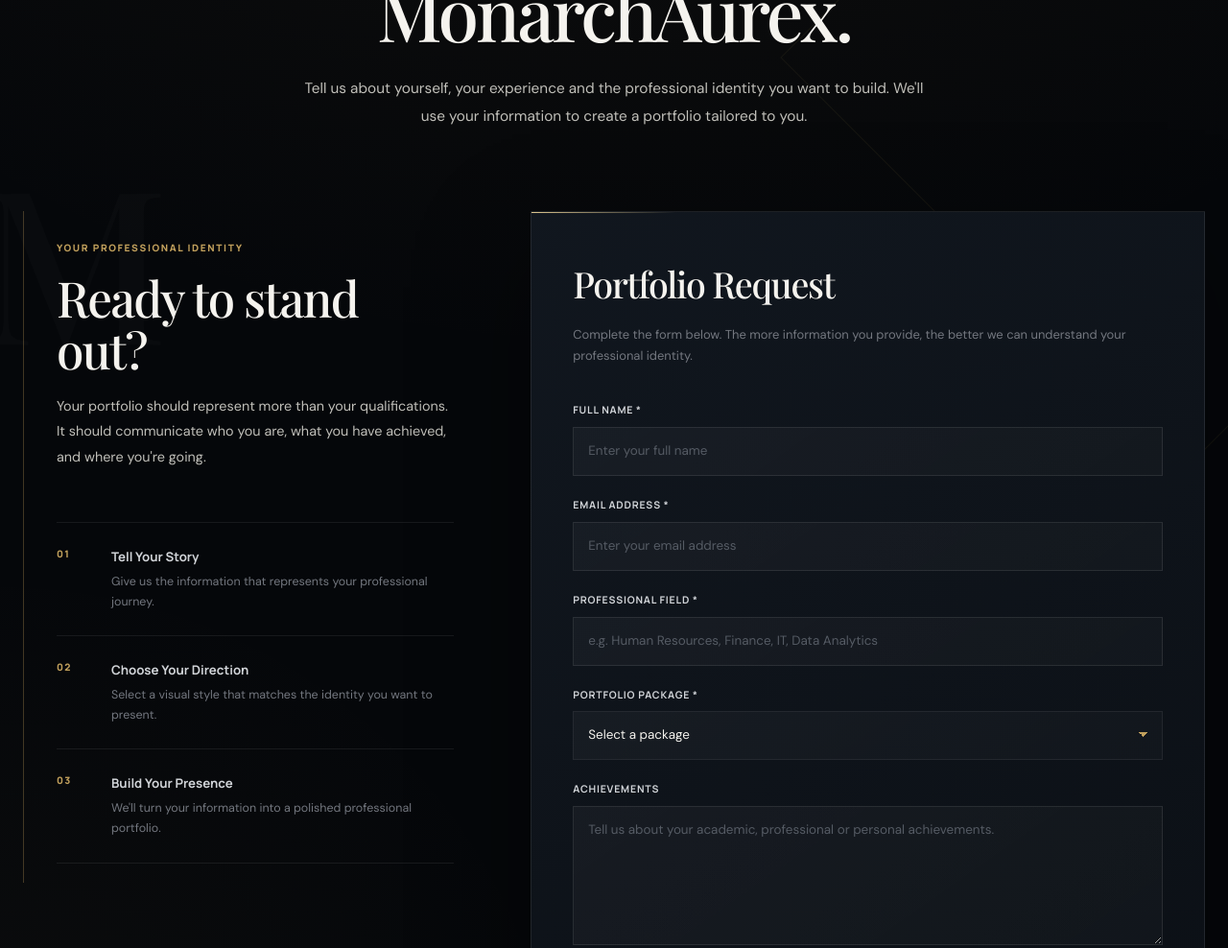
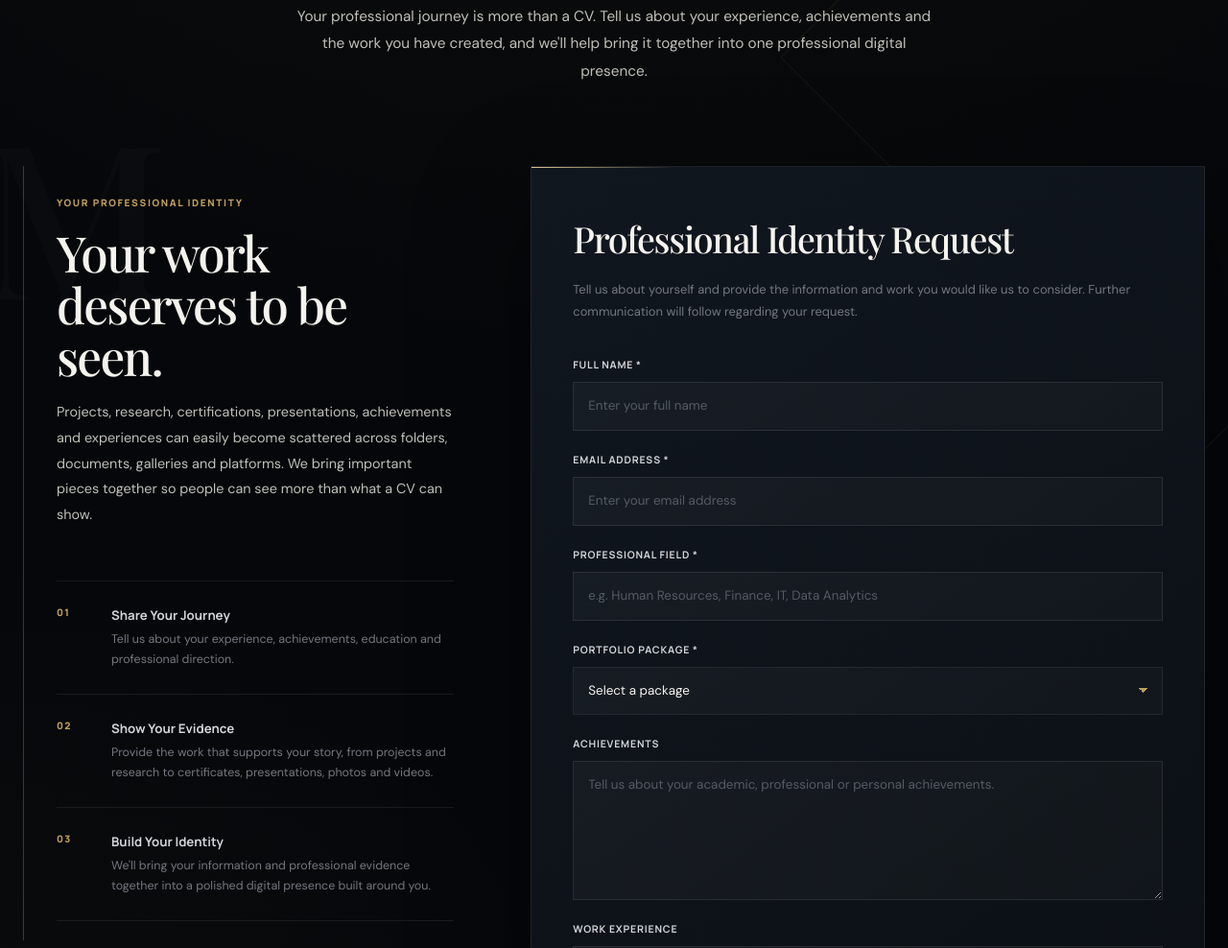
Before and after one commit to thabangmakgai265-commits/monarchtech-website, a plain HTML site: page request/request.html in a window 1280 px wide. Shown: the part 422-1410 px from the top of the page at 96% size. Drawn offline with nearby package versions, Linux system fonts and the light colour scheme.

Commit message:
Update request.html

```diff
--- a/request/request.html
+++ b/request/request.html
@@ -11,12 +11,12 @@
     >
 
     <title>
-        Request Your Portfolio | MonarchAurex
+        Request Your Professional Identity | MonarchAurex
     </title>
 
     <meta
         name="description"
-        content="Start your professional portfolio journey with MonarchAurex. Request a premium portfolio designed around your professional identity."
+        content="Start your professional identity with MonarchAurex. Bring together your work, experience, achievements and professional evidence in one digital presence."
     >
 
     <!-- Standalone Request Page Styles -->
@@ -116,14 +116,15 @@
                 </span>
 
                 <h2>
-                    Build Your Professional<br>
-                    Presence With MonarchAurex.
+                    Turn Your Work Into<br>
+                    Your Professional Identity.
                 </h2>
 
                 <p>
-                    Tell us about yourself, your experience and the professional
-                    identity you want to build. We'll use your information to
-                    create a portfolio tailored to you.
+                    Your professional journey is more than a CV. Tell us about
+                    your experience, achievements and the work you have created,
+                    and we'll help bring it together into one professional
+                    digital presence.
                 </p>
 
             </div>
@@ -145,14 +146,16 @@
 
 
                     <h3>
-                        Ready to stand out?
+                        Your work deserves to be seen.
                     </h3>
 
 
                     <p>
-                        Your portfolio should represent more than your qualifications.
-                        It should communicate who you are, what you have achieved,
-                        and where you're going.
+                        Projects, research, certifications, presentations,
+                        achievements and experiences can easily become scattered
+                        across folders, documents, galleries and platforms.
+                        We bring important pieces together so
+                        people can see more than what a CV can show.
                     </p>
 
 
@@ -171,13 +174,13 @@
                             <p>
 
                                 <strong>
-                                    Tell Your Story
+                                    Share Your Journey
                                 </strong>
 
                                 <br>
 
-                                Give us the information that represents your
-                                professional journey.
+                                Tell us about your experience, achievements,
+                                education and professional direction.
 
                             </p>
 
@@ -196,13 +199,14 @@
                             <p>
 
                                 <strong>
-                                    Choose Your Direction
+                                    Show Your Evidence
                                 </strong>
 
                                 <br>
 
-                                Select a visual style that matches the identity
-                                you want to present.
+                                Provide the work that supports your story,
+                                from projects and research to certificates,
+                                presentations, photos and videos.
 
                             </p>
 
@@ -221,13 +225,14 @@
                             <p>
 
                                 <strong>
-                                    Build Your Presence
+                                    Build Your Identity
                                 </strong>
 
                                 <br>
 
-                                We'll turn your information into a polished
-                                professional portfolio.
+                                We'll bring your information and professional
+                                evidence together into a polished digital
+                                presence built around you.
 
                             </p>
 
@@ -248,13 +253,14 @@
 
 
                     <h2>
-                        Portfolio Request
+                        Professional Identity Request
                     </h2>
 
 
                     <p>
-                        Complete the form below. The more information you provide,
-                        the better we can understand your professional identity.
+                        Tell us about yourself and provide the information and
+                        work you would like us to consider. Further communication
+                        will follow regarding your request.
                     </p>
 
 
@@ -745,7 +751,7 @@
                                 id="message"
                                 name="message"
                                 rows="6"
-                                placeholder="Anything else you'd like us to know about your portfolio?"
+                                placeholder="Include any projects, certifications, presentations, research, achievements, screenshots, photos, videos or additional files you would like us to consider. Further communication will follow."
                             ></textarea>
 
                         </div>
@@ -1045,9 +1051,9 @@
                     <p class="form-note">
 
                         Your request information will be used by MonarchAurex
-                        to process your portfolio request and communicate with
-                        you regarding your selected package, private offer
-                        and payment arrangements.
+                        to understand your professional identity, process your
+                        request and communicate with you regarding your selected
+                        package, private offer and payment arrangements.
 
                     </p>
 
```
